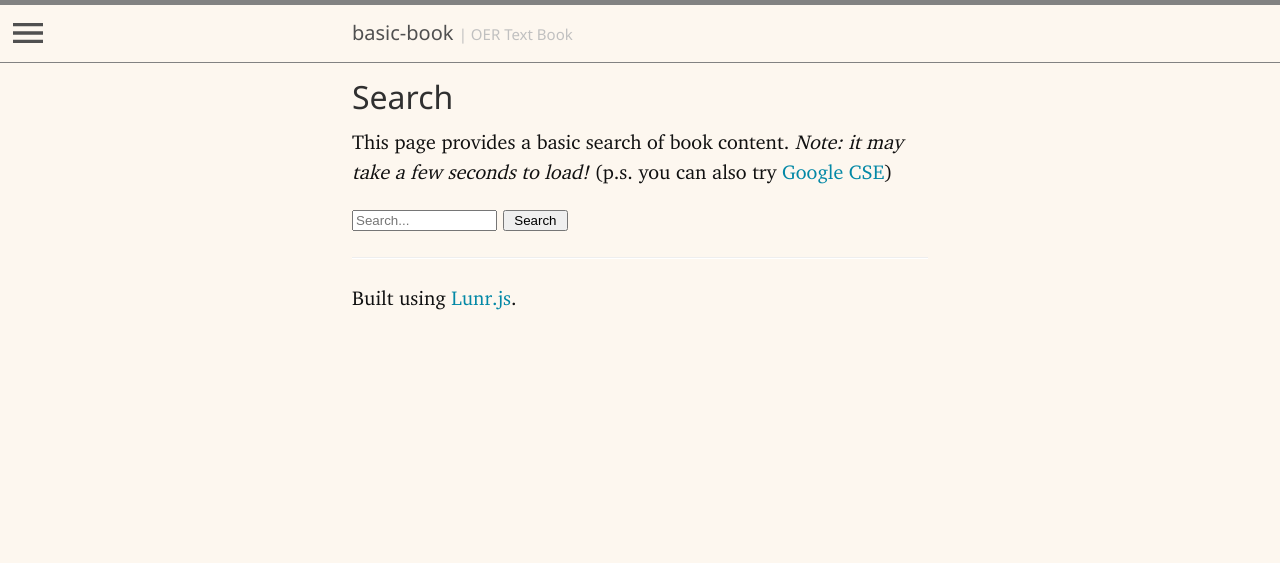
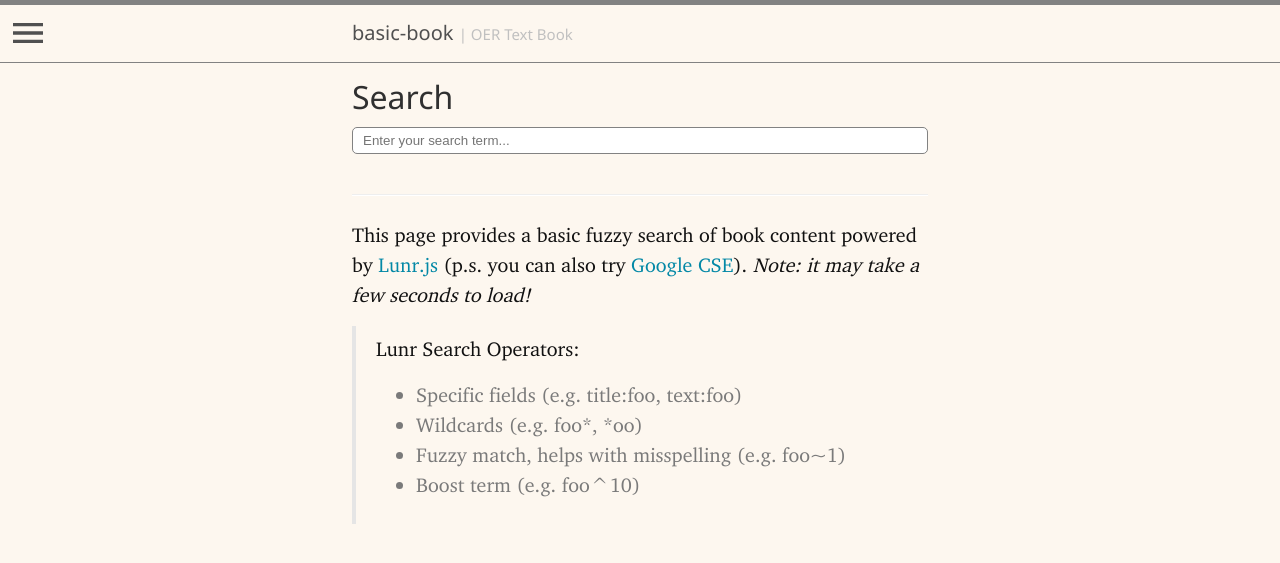
Before and after one commit to evanwill/basic-book, a Jekyll site: the page built from search/index.md, in a window 1280 px wide. Shown: the top 563 px of the page. Built offline with Jekyll 4.4.1, drawn with Linux system fonts in a browser that asks for light colours; comment, search, counter and statistics services are not loaded.

Commit message:
update search page and lunr function

```diff
--- a/_sass/_book.scss
+++ b/_sass/_book.scss
@@ -68,3 +68,11 @@ article {
     border: solid 1px #cccccc;
     border-radius: 5px;
 }
+/* search page */
+#search {
+    display: block;
+    width: 100%;
+    padding: 5px 10px;
+    border: 1px solid $border-color;
+    border-radius: 5px;
+}
--- /dev/null
+++ b/assets/js/lunr-store.js
@@ -0,0 +1,13 @@
+---
+# create lunr store of book content
+layout: null
+---
+var store = [
+    {% for item in site.documents %}
+    {
+        "url": {{ item.url | jsonify }},
+        "title": {{ item.title | jsonify }},
+        "text": {{ item.content | strip_html | replace: "\n"," " | jsonify }}
+    }{%- unless forloop.last -%},{%- endunless -%}
+    {%- endfor -%}
+];
--- a/search/index.md
+++ b/search/index.md
@@ -3,61 +3,76 @@ layout: page
 title: Search
 ---
 
-This page provides a basic search of book content.
-*Note: it may take a few seconds to load!*
-(p.s. you can also try [Google CSE]({{ "/search/google.html" | absolute_url }}))
+<input type="text" id="search" class="search-form" placeholder="Enter your search term..." aria-label="search">
 
-<script src="https://unpkg.com/lunr/lunr.js"></script>
-
-<input type="text" size="15" id="lunr-search" placeholder="Search..." aria-label="search">
-<input class="button-all" type="button" onclick="lunr_search();" value=" Search ">
-
-<ul id="search-results"></ul>
+<table id="results"></table>
 
 <hr>
 
-Built using [Lunr.js](https://lunrjs.com/).
+This page provides a basic fuzzy search of book content powered by [Lunr.js](https://lunrjs.com/)
+(p.s. you can also try [Google CSE]({{ "/search/google.html" | absolute_url }})).
+*Note: it may take a few seconds to load!*
 
+> Lunr Search Operators:
+>
+> - Specific fields (e.g. title:foo, text:foo)
+> - Wildcards (e.g. foo*, *oo)
+> - Fuzzy match, helps with misspelling (e.g. foo~1)
+> - Boost term (e.g. foo^10)
+
+<script src="{{ '/assets/js/lunr.min.js' | absolute_url }}"></script>
+<script src="{{ '/assets/js/lunr-store.js' | absolute_url }}"></script>
 <script>
-// add documents
-var documents = {
-    {% for post in site.documents %}
-    "{{ post.url | absolute_url | xml_escape }}":
-    {
-      "url": "{{ post.url | absolute_url | xml_escape }}",
-      "title": "{{ post.title | xml_escape }}",
-      "text": {{ post.content | strip_html | jsonify | replace: "\n"," " }}
-    }{% unless forloop.last %},{% endunless %}
-    {% endfor %}
-};
-// create index
+/* initialize lunr */
 var idx = lunr(function () {
-  this.ref('url')
+  this.ref('id')
   this.field('title')
   this.field('text')
-  for (var key in documents) {
-    this.add(documents[key])
+
+  //this.pipeline.remove(lunr.trimmer)
+
+  for (var item in store) {
+    this.add({
+      title: store[item].title,
+      text: store[item].text,
+      id: item
+    })
   }
 });
-// do search
-function displayResults(results) {
-  var searchResults = document.getElementById('search-results');
-  if (results.length) { // Are there any results?
-    var appendString = '';
-    for (var i = 0; i < results.length; i++) {  // Iterate over the results
-      var link = results[i].ref;
-      var title = documents[results[i].ref].title;
-      var preview = documents[results[i].ref].text.substring(0,150);
-      appendString += '<li><a href="' + link + '">' + title + '</a><br>' + preview + '... </li>';
-    }
-    searchResults.innerHTML = appendString;
-  } else {
-    searchResults.innerHTML = '<li>No results found</li>';
+
+var searchInput = document.getElementById('search');
+searchInput.onkeyup = function() {
+  /* lunr search function */
+  var query = document.getElementById('search').value;
+  var resultdiv = document.getElementById('results');
+  /* basic search that supports operators */
+  var result = idx.search(query);
+  /* more fuzzy search, but doesn't support operators:
+  var result =
+    idx.query(function (q) {
+      query.split(lunr.tokenizer.separator).forEach(function (term) {
+        q.term(term, { boost: 100 })
+        if(query.lastIndexOf(" ") != query.length-1){
+          q.term(term, {  usePipeline: false, wildcard: lunr.Query.wildcard.TRAILING, boost: 10 })
+        }
+        if (term != ""){
+          q.term(term, {  usePipeline: false, editDistance: 1, boost: 1 })
+        }
+      })
+    });*/
+  resultdiv.innerHTML = "";
+  resultdiv.innerHTML = '<p class="">' + result.length + ' Result(s) found</p>';
+  for (var item in result) {
+    var ref = result[item].ref;
+    var searchitem =
+      '<tr>'+
+          '<td class="">' +
+            '<p class=""><a href="{{ site.baseurl }}' + store[ref].url + '">' + store[ref].title+ '</a></p>' +
+            '<p class="">' +
+            store[ref].text.substring(0,150) + '... </p></td>' +
+      '</tr>';
+    resultdiv.innerHTML += searchitem;
   }
 }
-function lunr_search() {
-    var query = document.getElementById("lunr-search").value;
-    var results = idx.search(query);
-    displayResults(results);
-}
+
 </script>
```
Also changed, not shown: assets/js/lunr.min.js (added).
